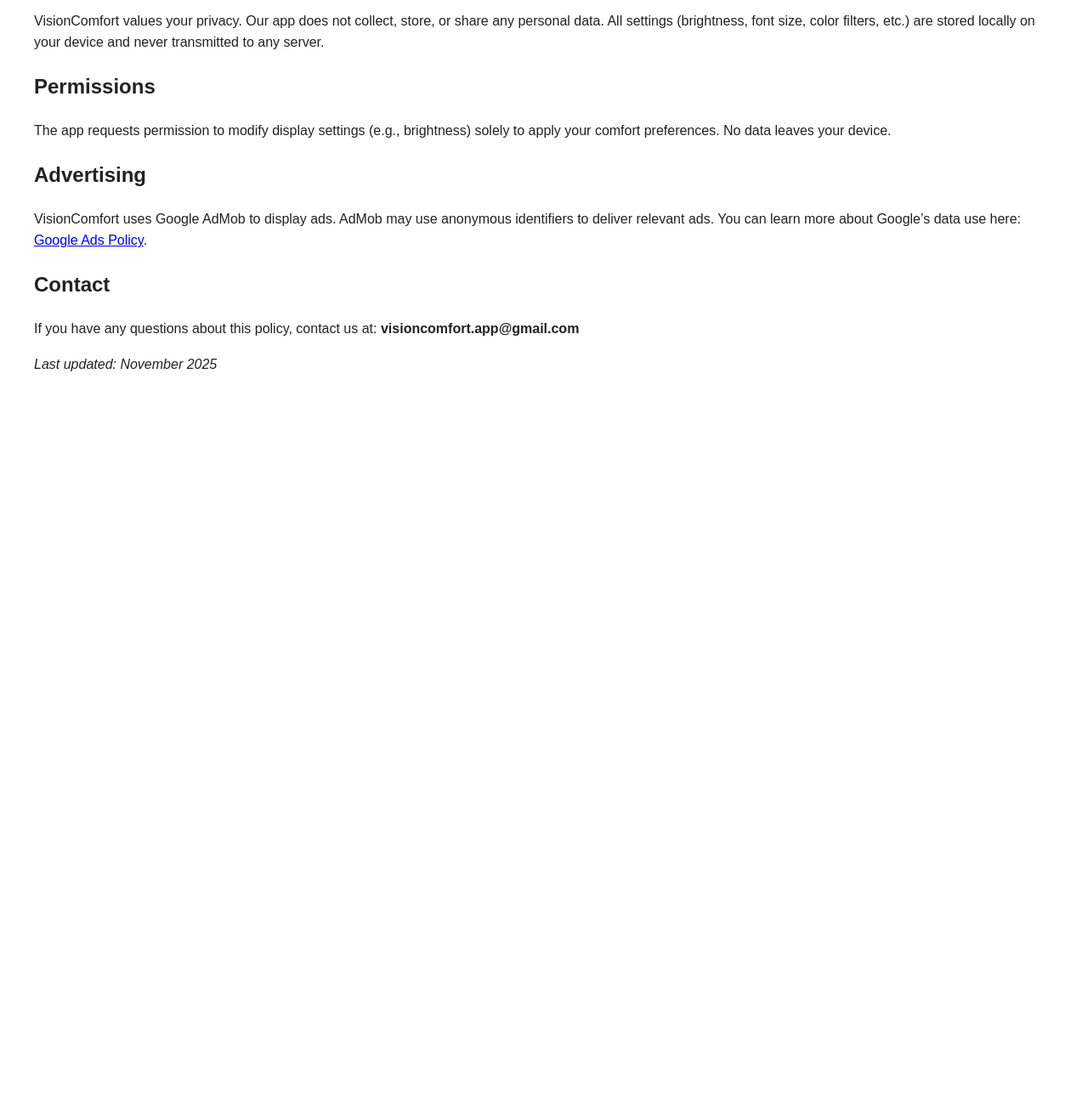
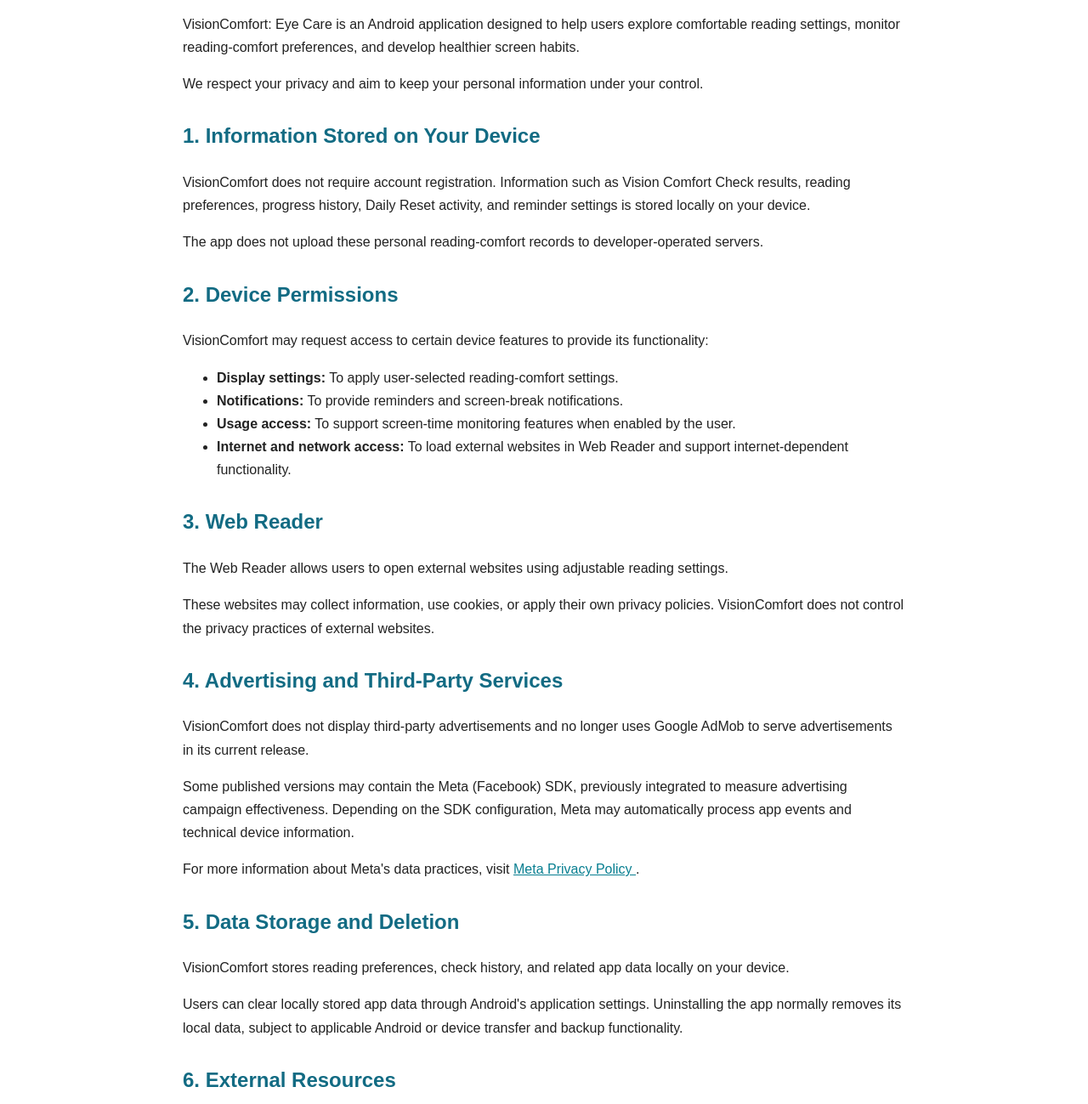
Before and after one commit to watreat1205-design/watreat1205-design.github.io, a plain HTML site: page privacy-policy.html in a window 1280 px wide. Shown: the part 101-1400 px from the top of the page at 85% size. Before the commit the page ends 800 px from the top, so only its background shows below. Drawn offline with Linux system fonts and the light colour scheme.

Commit message:
Update VisionComfort Privacy Policy - November 2026.

```diff
--- a/privacy-policy.html
+++ b/privacy-policy.html
@@ -1,27 +1,177 @@
+
 <!DOCTYPE html>
 <html lang="en">
 <head>
   <meta charset="UTF-8">
-  <meta name="viewport" content="width=device-width, initial-scale=1.0">
-  <title>VisionComfort Privacy Policy</title>
+  <meta name="viewport"
+        content="width=device-width, initial-scale=1.0">
+  <title>VisionComfort - Privacy Policy</title>
   <style>
-    body { font-family: Arial, sans-serif; margin: 40px; line-height: 1.6; color: #222; }
-    h1 { color: #1a73e8; }
+    body {
+      font-family: Arial, sans-serif;
+      max-width: 850px;
+      margin: 40px auto;
+      padding: 0 20px;
+      line-height: 1.7;
+      color: #222;
+    }
+    h1 { color: #087f91; }
+    h2 { color: #126b83; margin-top: 28px; }
+    a { color: #087f91; }
   </style>
 </head>
 <body>
-  <h1>Privacy Policy for VisionComfort</h1>
-  <p>VisionComfort values your privacy. Our app does not collect, store, or share any personal data. All settings (brightness, font size, color filters, etc.) are stored locally on your device and never transmitted to any server.</p>
 
-  <h2>Permissions</h2>
-  <p>The app requests permission to modify display settings (e.g., brightness) solely to apply your comfort preferences. No data leaves your device.</p>
+<h1>Privacy Policy for VisionComfort</h1>
 
-  <h2>Advertising</h2>
-  <p>VisionComfort uses Google AdMob to display ads. AdMob may use anonymous identifiers to deliver relevant ads. You can learn more about Google’s data use here: <a href="https://policies.google.com/technologies/ads" target="_blank">Google Ads Policy</a>.</p>
+<p>
+VisionComfort: Eye Care is an Android application
+designed to help users explore comfortable reading
+settings, monitor reading-comfort preferences,
+and develop healthier screen habits.
+</p>
 
-  <h2>Contact</h2>
-  <p>If you have any questions about this policy, contact us at: <strong>visioncomfort.app@gmail.com</strong></p>
+<p>
+We respect your privacy and aim to keep your
+personal information under your control.
+</p>
 
-  <p><em>Last updated: November 2025</em></p>
+<h2>1. Information Stored on Your Device</h2>
+
+<p>
+VisionComfort does not require account registration.
+Information such as Vision Comfort Check results,
+reading preferences, progress history, Daily Reset
+activity, and reminder settings is stored locally
+on your device.
+</p>
+
+<p>
+The app does not upload these personal reading-comfort
+records to developer-operated servers.
+</p>
+
+<h2>2. Device Permissions</h2>
+
+<p>
+VisionComfort may request access to certain device
+features to provide its functionality:
+</p>
+
+<ul>
+  <li>
+    <strong>Display settings:</strong>
+    To apply user-selected reading-comfort settings.
+  </li>
+  <li>
+    <strong>Notifications:</strong>
+    To provide reminders and screen-break notifications.
+  </li>
+  <li>
+    <strong>Usage access:</strong>
+    To support screen-time monitoring features
+    when enabled by the user.
+  </li>
+  <li>
+    <strong>Internet and network access:</strong>
+    To load external websites in Web Reader
+    and support internet-dependent functionality.
+  </li>
+</ul>
+
+<h2>3. Web Reader</h2>
+
+<p>
+The Web Reader allows users to open external websites
+using adjustable reading settings.
+</p>
+
+<p>
+These websites may collect information, use cookies,
+or apply their own privacy policies.
+VisionComfort does not control the privacy practices
+of external websites.
+</p>
+
+<h2>4. Advertising and Third-Party Services</h2>
+
+<p>
+VisionComfort does not display third-party
+advertisements and no longer uses Google AdMob
+to serve advertisements in its current release.
+</p>
+
+<p>
+Some published versions may contain the Meta
+(Facebook) SDK, previously integrated to measure
+advertising campaign effectiveness.
+Depending on the SDK configuration, Meta may
+automatically process app events and technical
+device information.
+</p>
+
+<p>
+For more information about Meta's data practices,
+visit
+<a href="https://www.facebook.com/privacy/policy/"
+   target="_blank" rel="noopener noreferrer">
+Meta Privacy Policy
+</a>.
+</p>
+
+<h2>5. Data Storage and Deletion</h2>
+
+<p>
+VisionComfort stores reading preferences, check
+history, and related app data locally on your device.
+</p>
+
+<p>
+Users can clear locally stored app data through
+Android's application settings.
+Uninstalling the app normally removes its local data,
+subject to applicable Android or device transfer
+and backup functionality.
+</p>
+
+<h2>6. External Resources</h2>
+
+<p>
+VisionComfort may provide educational information
+and links to external resources.
+Third-party websites are responsible for their
+own content and privacy practices.
+</p>
+
+<h2>7. Health Information Disclaimer</h2>
+
+<p>
+VisionComfort is intended for informational
+and general reading-comfort purposes only.
+It does not diagnose medical conditions,
+provide medical treatment, or replace
+professional eye examinations.
+</p>
+
+<h2>8. Changes to This Policy</h2>
+
+<p>
+We may update this Privacy Policy to reflect
+changes in the application's features,
+third-party services, or data practices.
+</p>
+
+<h2>9. Contact</h2>
+
+<p>
+For questions about this Privacy Policy,
+please contact:
+<a href="mailto:visioncomfort.app@gmail.com">
+visioncomfort.app@gmail.com
+</a>.
+</p>
+
+<p><em>Last updated: November 24, 2026</em></p>
+
 </body>
 </html>
```
